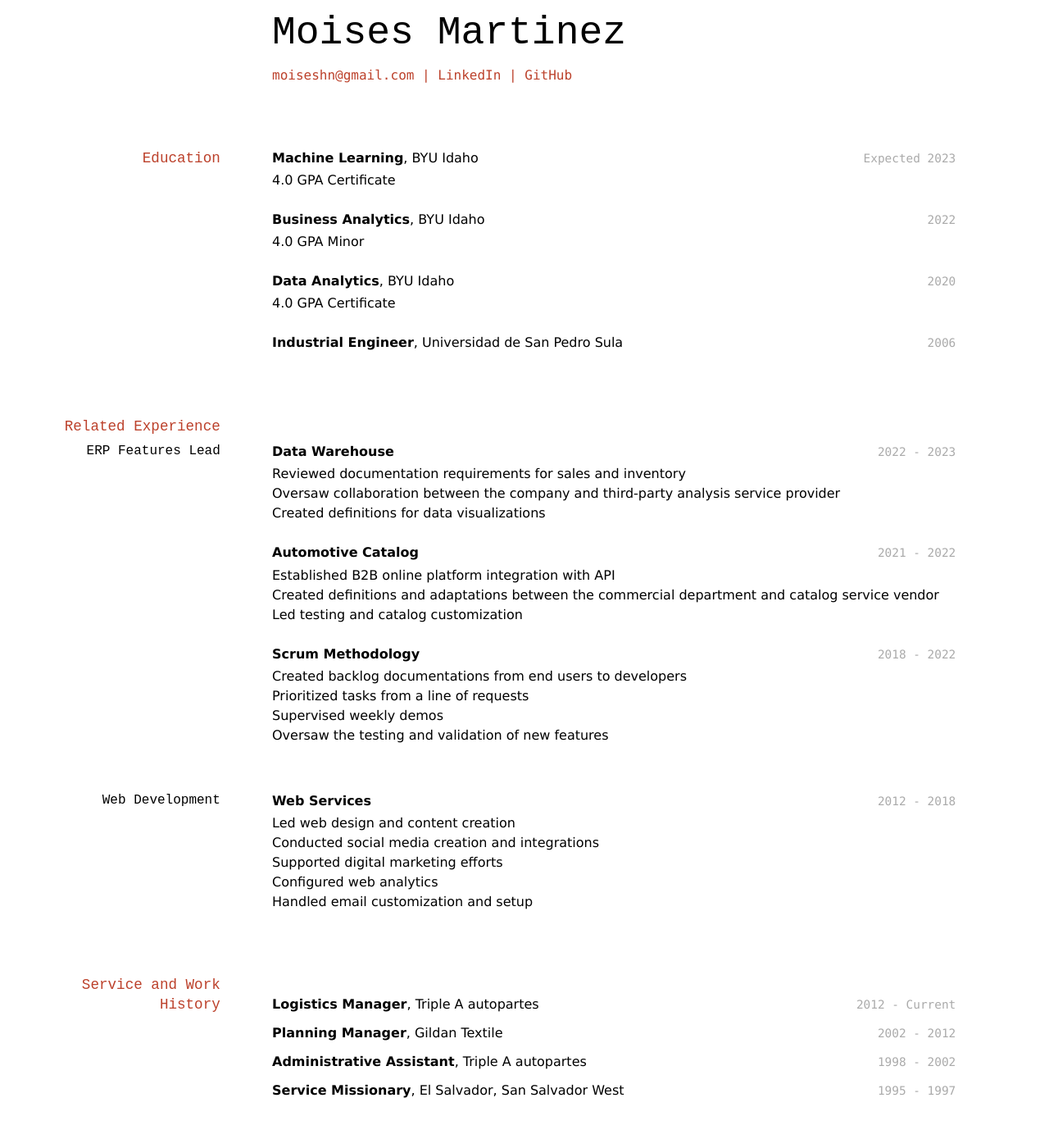
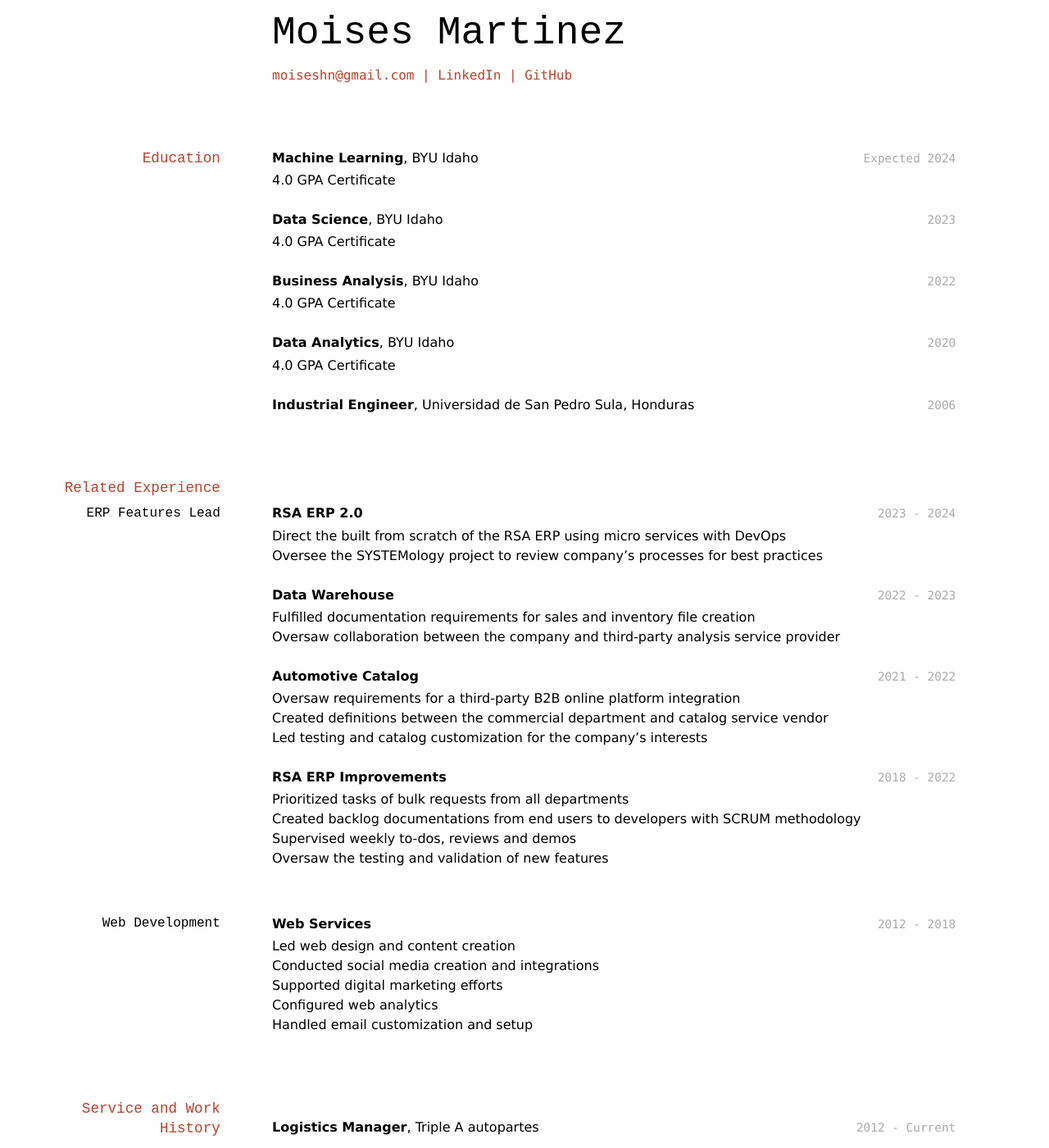
Before and after one commit to moiseshn/moises_resume, a Jekyll site: the page built from docs/index.md, in a window 1280 px wide and 1400 px high. Shown: the whole window at 82% size. Built offline with Jekyll 4.4.1, drawn with Linux system fonts in a browser that asks for light colours.

Commit message:
2023-07 update

```diff
--- a/docs/index.md
+++ b/docs/index.md
@@ -6,21 +6,26 @@ title: Moises Martinez's Resume
 
 <div id="webaddress">
 <a href="moiseshn@gmail.com">moiseshn@gmail.com</a>
-| <a href="www.linkedin.com/in/moiseshn">LinkedIn</a>
+| <a href="https://linkedin.com/in/moiseshn">LinkedIn</a>
 | <a href="https://github.com/moiseshn">GitHub</a>
 </div>
 
 ## Education
 
-`Expected 2023`
+`Expected 2024`
 __Machine Learning__, BYU Idaho
 
 - 4.0 GPA Certificate
 
+`2023`
+__Data Science__, BYU Idaho
+
+- 4.0 GPA Certificate
+
 `2022`
-__Business Analytics__, BYU Idaho
+__Business Analysis__, BYU Idaho
 
-- 4.0 GPA Minor
+- 4.0 GPA Certificate
 
 `2020`
 __Data Analytics__, BYU Idaho
@@ -28,7 +33,7 @@ __Data Analytics__, BYU Idaho
 -  4.0 GPA Certificate
 
 `2006`
-__Industrial Engineer__, Universidad de San Pedro Sula
+__Industrial Engineer__, Universidad de San Pedro Sula, Honduras
 
 
 
@@ -36,26 +41,31 @@ __Industrial Engineer__, Universidad de San Pedro Sula
 
 ### ERP Features Lead
 
+`2023 - 2024`
+__RSA ERP 2.0__
+
+- Direct the built from scratch of the RSA ERP using micro services with DevOps
+- Oversee the SYSTEMology project to review company's processes for best practices
+
 `2022 - 2023`
 __Data Warehouse__
 
-- Reviewed documentation requirements for sales and inventory
+- Fulfilled documentation requirements for sales and inventory file creation
 - Oversaw collaboration between the company and third-party analysis service provider
-- Created definitions for data visualizations
 
 `2021 - 2022`
 __Automotive Catalog__
 
-- Established B2B online platform integration with API
-- Created definitions and adaptations between the commercial department and catalog service vendor
-- Led testing and catalog customization
+- Oversaw requirements for a third-party B2B online platform integration
+- Created definitions between the commercial department and catalog service vendor
+- Led testing and catalog customization for the company's interests
 
 `2018 - 2022`
-__Scrum Methodology__
+__RSA ERP Improvements__
 
-- Created backlog documentations from end users to developers
-- Prioritized tasks from a line of requests
-- Supervised weekly demos
+- Prioritized tasks of bulk requests from all departments
+- Created backlog documentations from end users to developers with SCRUM methodology
+- Supervised weekly to-dos, reviews and demos
 - Oversaw the testing and validation of new features
 
 ### Web Development
@@ -83,8 +93,6 @@ __Administrative Assistant__, Triple A autopartes
 `1995 - 1997`
 __Service Missionary__, El Salvador, San Salvador West
 
-
-
 <!-- ### Footer
 
 Last updated: December 2022 -->
```
Also changed, not shown: 3 other files.
